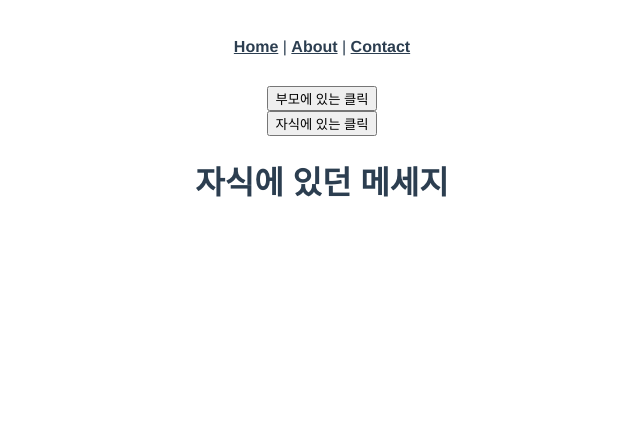
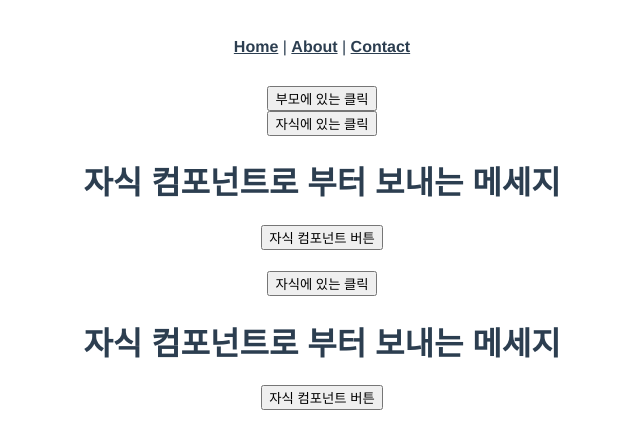
Before and after one commit to jyryuitpro/vue-default, a Vue app: page /example12 in a window 1280 px wide. Shown: the top 448 px of the page, without its empty margins (318-958 px from the left). Built offline with nearby package versions, Linux system fonts and the light colour scheme; what vue-sweetalert2 would draw is missing.

Commit message:
자식 컴포넌트에서 부모 컴포넌트로 이벤트/데이터 전달하기

```diff
--- a/src/views/ChildComponentEvent.vue
+++ b/src/views/ChildComponentEvent.vue
@@ -2,6 +2,7 @@
   <div>
     <button type="button" @click="childFunc" ref="child_btn">자식에 있는 클릭</button>
     <h1>{{msg}}</h1>
+    <button type="button" @click="sendFromChild" ref="child_btn">자식 컴포넌트 버튼</button>
   </div>
 </template>
 
@@ -11,7 +12,8 @@ export default {
   components: {},
   data() {
     return {
-      msg: '자식에 있던 메세지'
+      // msg: '자식에 있던 메세지',
+      msg: '자식 컴포넌트로 부터 보내는 메세지',
     };
   },
   setup() {
@@ -31,6 +33,9 @@ export default {
     childFunc() {
       alert('부모 컴포넌트에서 직접 발생시킨 이벤트');
     },
+    sendFromChild() {
+      this.$emit('send-message', this.msg);
+    },
   },
 }
 </script>
--- a/src/views/Example12.vue
+++ b/src/views/Example12.vue
@@ -3,6 +3,8 @@
 <!--    ref == id-->
     <button type="button" @click="callChildFunc">부모에 있는 클릭</button>
     <ChildComponentEvent ref="child_component"/>
+    <h1>{{parentMsg}}</h1>
+    <ChildComponentEvent @send-message="sendMessage"/>
   </div>
 </template>
 
@@ -16,7 +18,7 @@ export default {
   },
   data() {
     return {
-
+      parentMsg: '',
     };
   },
   setup() {
@@ -39,6 +41,10 @@ export default {
       this.$refs.child_component.childFunc();
       this.$refs.child_component.msg = '부모 컴포넌트에서 변경한 메세지';
     },
+    sendMessage(data) {
+      alert(data);
+      this.parentMsg = data;
+    },
   },
 }
 </script>
```
